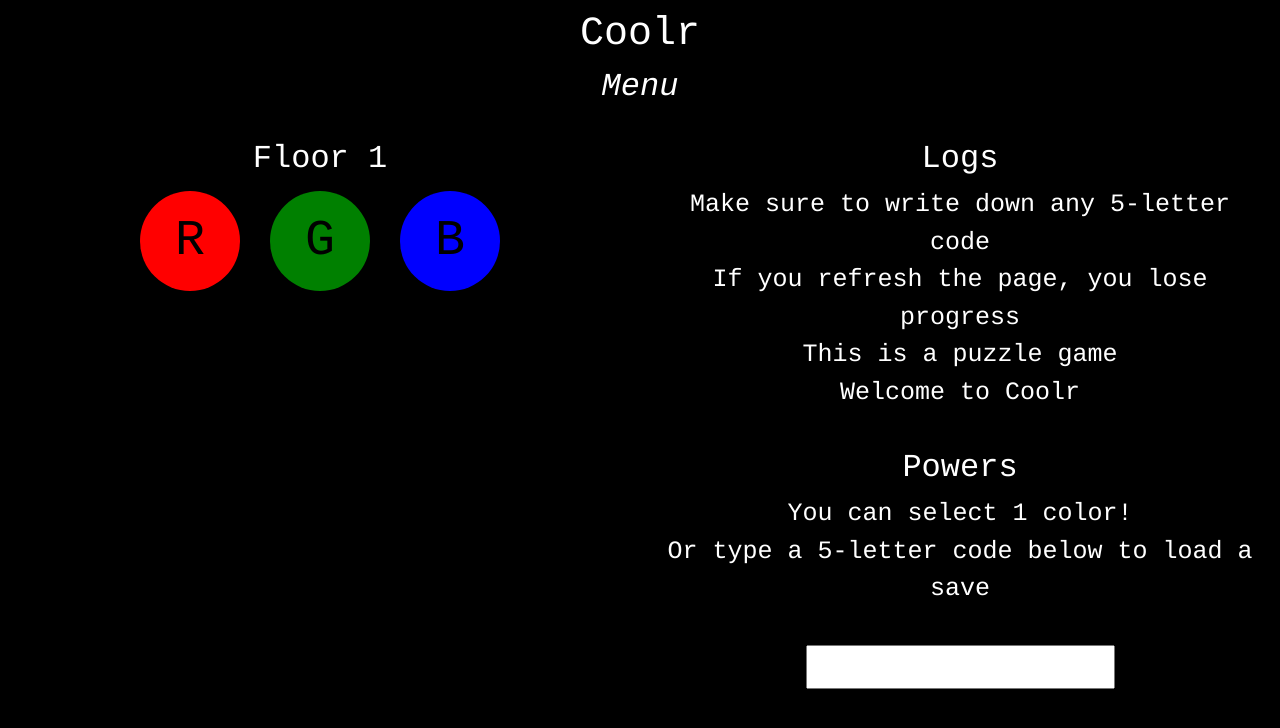
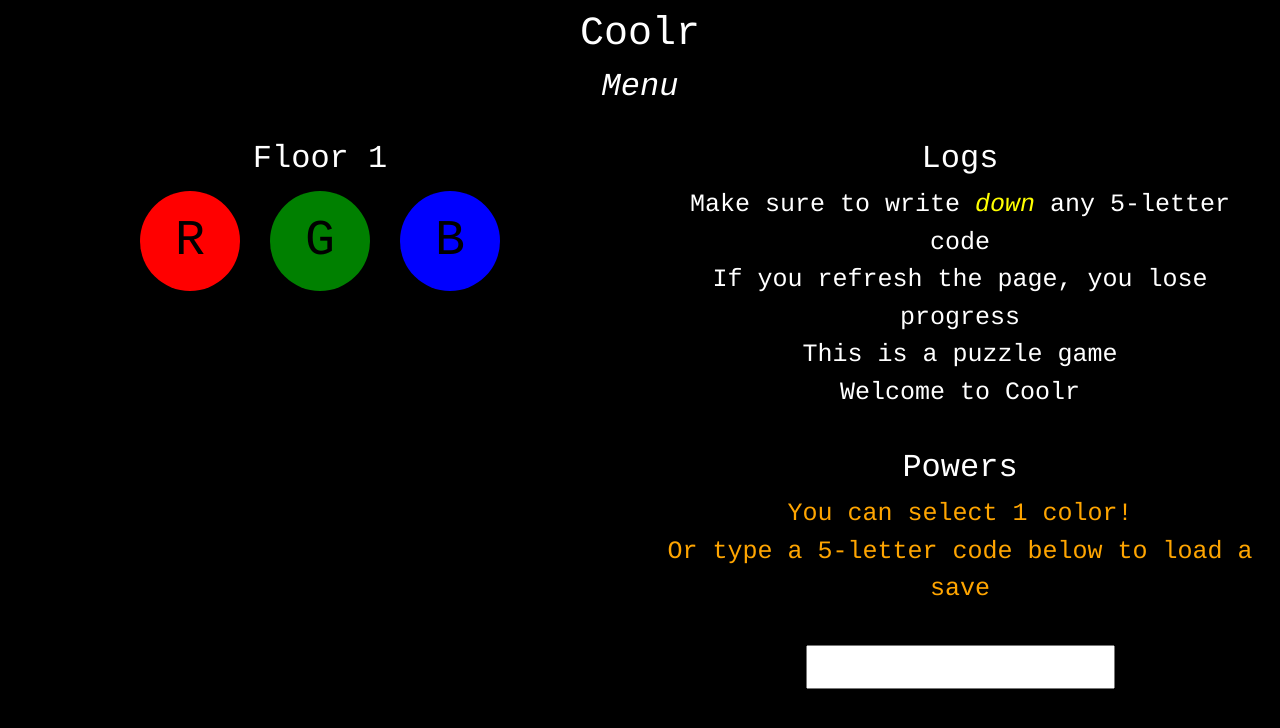
Before and after one commit to sebranly/coolr, a React (Create React App) app: page / in a window 1280 px wide. Shown: the top 728 px of the page. Built offline with nearby package versions, Linux system fonts and the light colour scheme.

Commit message:
feat: add rainbow color

```diff
--- a/src/App.css
+++ b/src/App.css
@@ -215,6 +215,30 @@ body {
   color: violet;
 }
 
+.power {
+  color: orange;
+}
+
+.orange {
+  color: orange;
+}
+
+.up {
+  color: blue;
+}
+
+.down {
+  color: yellow;
+}
+
+.left {
+  color: green;
+}
+
+.right {
+  color: red;
+}
+
 .square {
   border: 1px solid white;
 }
--- a/src/App.tsx
+++ b/src/App.tsx
@@ -56,6 +56,8 @@ const App = () => {
         'Save has been loaded',
         'Colors red green blue are completed'
       ]);
+
+      setPuzzle(Puzzle.Menu);
     }
   };
 
--- a/src/components/Konami.tsx
+++ b/src/components/Konami.tsx
@@ -47,10 +47,10 @@ const Konami: React.FC<KonamiProps> = (props) => {
       setSequence(newSequence);
       const isDone = isEqual(newSequence, correctSequence);
 
-      if (!isDone) setLogs([...logs, `Correct sequence so far: ${newSequence.join(', ')}`]);
+      if (!isDone) setLogs([...logs, `Correct sequence so far: ${newSequence.join(' ')}`]);
 
       if (isDone) {
-        setLogs([...logs, `Sequence completed: ${newSequence.join(', ')}`, 'Congrats! Color blue is completed']);
+        setLogs([...logs, `Sequence completed: ${newSequence.join(' ')}`, 'Congrats! Color blue is completed']);
         setSave({ ...save, blue: Progress.Done });
         setPuzzle(Puzzle.Menu);
       }
@@ -78,18 +78,18 @@ const Konami: React.FC<KonamiProps> = (props) => {
   return (
     <>
       <div className="margin-bottom">{renderRows()}</div>
-      <div onClick={() => onDance(Up)} className="mini-button">
+      <div onClick={() => onDance(Up)} className="mini-button up">
         Up
       </div>
       <div className="block flex">
-        <div onClick={() => onDance(Left)} className="mini-button flex-one">
+        <div onClick={() => onDance(Left)} className="mini-button flex-one left">
           Left
         </div>
-        <div onClick={() => onDance(Right)} className="mini-button flex-one">
+        <div onClick={() => onDance(Right)} className="mini-button flex-one right">
           Right
         </div>
       </div>
-      <div onClick={() => onDance(Down)} className="mini-button">
+      <div onClick={() => onDance(Down)} className="mini-button down">
         Down
       </div>
     </>
--- a/src/components/Notes.tsx
+++ b/src/components/Notes.tsx
@@ -1,5 +1,5 @@
 import * as React from 'react';
-import { Color, Save, RainbowColor } from '../types';
+import { Color, Move, Save, RainbowColor } from '../types';
 import classnames from 'classnames';
 import { getPowerLogs } from '../utils';
 
@@ -21,15 +21,33 @@ const Notes: React.FC<NotesProps> = (props) => {
 
     return words.map((word: string, index) => {
       const additionalClass =
-        Object.values(Color).includes(word as any) || Object.values(RainbowColor).includes(word as any)
+        Object.values(Color).includes(word as any) ||
+        Object.values(RainbowColor).includes(word as any) ||
+        Object.values(Move).includes(word as any)
           ? `${word} italic`
           : '';
+
       const successClass = word === 'Success:' ? 'green' : '';
       const failureClass = word === 'Failure:' ? 'red' : '';
       const classes = classnames(additionalClass, successClass, failureClass, 'inline');
+      const key = `${word}-${index}`;
+
+      if (word === 'rainbow!') {
+        return (
+          <>
+            <div className="inline red">r</div>
+            <div className="inline orange">a</div>
+            <div className="inline yellow">i</div>
+            <div className="inline white">n</div>
+            <div className="inline green">b</div>
+            <div className="inline blue">o</div>
+            <div className="inline violet">w</div>
+          </>
+        );
+      }
 
       return (
-        <div className={classes} key={`${word}-${index}`}>
+        <div className={classes} key={key}>
           {word}{' '}
         </div>
       );
@@ -37,7 +55,7 @@ const Notes: React.FC<NotesProps> = (props) => {
   };
 
   const renderPowerLog = (log: string) => (
-    <div className="inline" key={log}>
+    <div className="inline power" key={log}>
       {log}
     </div>
   );
```
